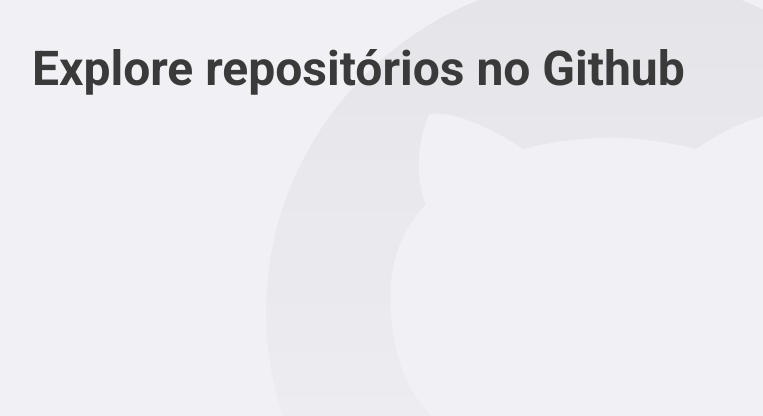
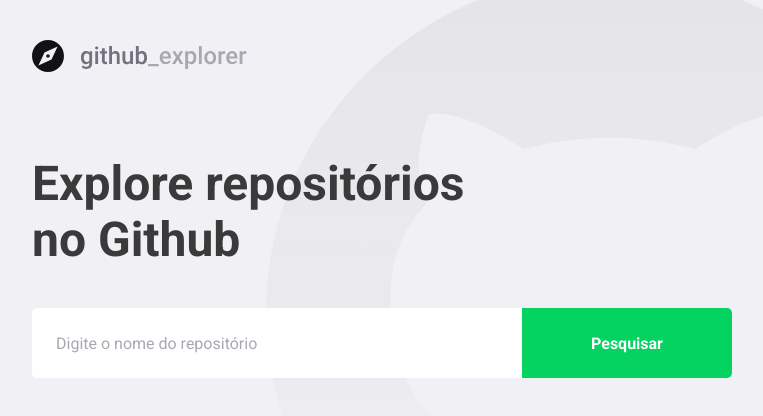
Before and after one commit to victorhugoaraujo/gostack-primeiro-projeto-com-react, a React (Create React App) app: page / in a window 1280 px wide. Shown: the top 416 px of the page, without its empty margins (148-911 px from the left). Built offline with nearby package versions, Linux system fonts and the light colour scheme.

Commit message:
Add logo, background, Dashboard page styling

```diff
--- a/package.json
+++ b/package.json
@@ -10,6 +10,7 @@
     "@types/node": "^12.0.0",
     "@types/react": "^16.9.0",
     "@types/react-dom": "^16.9.0",
+    "polished": "^3.5.2",
     "react": "^16.13.1",
     "react-dom": "^16.13.1",
     "react-router-dom": "^5.1.2",
--- a/src/pages/Dashboard/index.tsx
+++ b/src/pages/Dashboard/index.tsx
@@ -1,9 +1,21 @@
 import React from 'react';
 
-import { Title } from './styles';
+import logoImg from '../../assets/logo.svg';
+
+import { Title, Form } from './styles';
 
 const Dashboard: React.FC = () => {
-  return <Title>Explore repositórios no Github</Title>;
+  return (
+    <>
+      <img src={logoImg} alt="Github Expolorer" />
+      <Title>Explore repositórios no Github</Title>
+
+      <Form>
+        <input placeholder="Digite o nome do repositório" />
+        <button type="submit">Pesquisar</button>
+      </Form>
+    </>
+  );
 };
 
 export default Dashboard;
--- a/src/pages/Dashboard/styles.ts
+++ b/src/pages/Dashboard/styles.ts
@@ -1,6 +1,46 @@
 import styled from 'styled-components';
+import { shade } from 'polished';
 
 export const Title = styled.h1`
   font-size: 48px;
   color: #3a3a3a;
+  max-width: 450px;
+  line-height: 56px;
+
+  margin-top: 80px;
 `;
+
+export const Form = styled.form`
+  margin-top: 40px;
+  max-width: 700px;
+
+  display: flex;
+
+  input {
+    flex: 1;
+    height: 70px;
+    padding: 0 24px;
+    border: 0;
+    border-radius: 5px 0 0 5px;
+    color: #3a3a3a;
+
+    &::placeholder {
+      color: #a8a8b3;
+    }
+  }
+
+  button {
+    width: 210px;
+    height: 70px;
+    background: #04d361;
+    border-radius: 0px 5px 5px 0px;
+    border: 0;
+    color: #fff;
+    font-weight: bold;
+    transition: background-color 0.2s;
+
+    &:hover {
+      background: ${shade(0.2, '#04d361')};
+    }
+  }
+`;
```
Also changed, not shown: src/assets/logo.svg (added), 1 other file (tests, documents, lock files or other folders).
